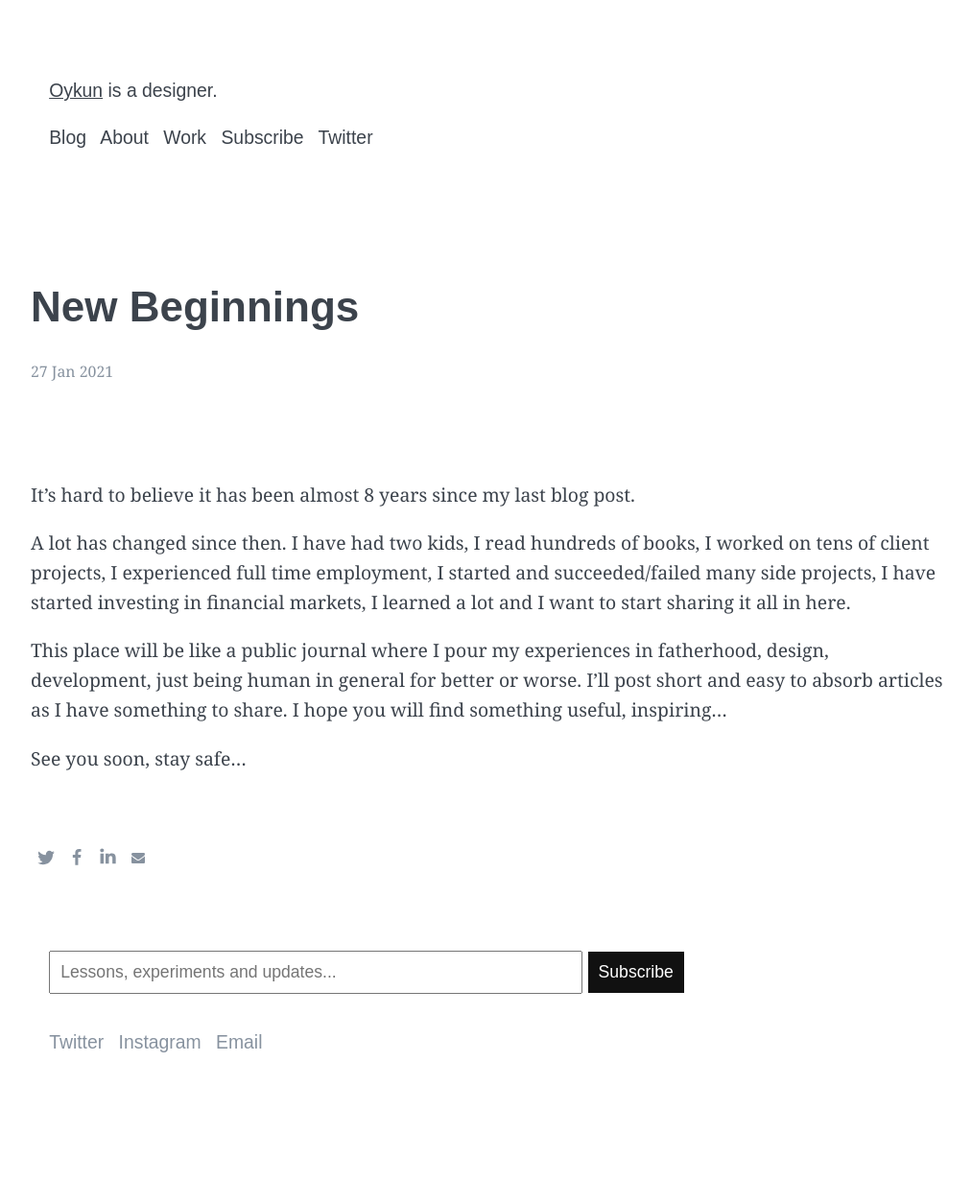
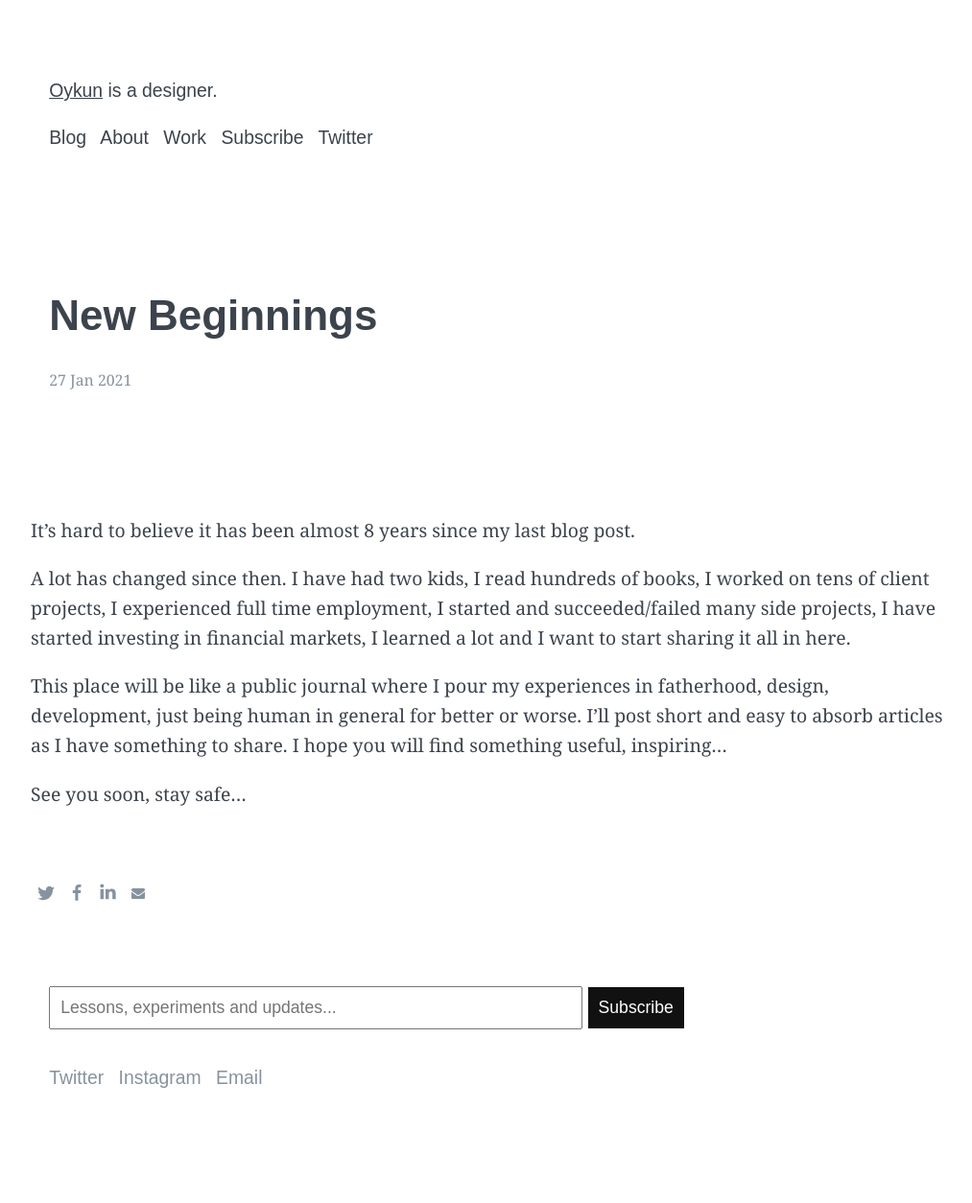
Before and after one commit to oykun/oykun.github.io, a Jekyll site: the page built from _posts/2021-01-27-new-beginnings.markdown, in a window 1280 px wide. Shown: the whole page at 96% size, without its empty margins (128-1141 px from the left). Built offline with Jekyll 4.4.1, drawn with Linux system fonts in a browser that asks for light colours; before the commit the page ends 1217 px from its top, so only the background shows below that.

Commit message:
Add 12 grid to published posts

```diff
--- a/_layouts/post.html
+++ b/_layouts/post.html
@@ -2,8 +2,12 @@
 layout: default
 ---
 
-<h1 class="mb2">{{ page.title }}</h1>
-<p class="text-grey pb5 mb5 text-small">{{ page.date | date_to_string }}</p>
+<div class="row">
+	<div class="col-12">
+		<h1 class="mb2">{{ page.title }}</h1>
+		<p class="text-grey pb5 mb5 text-small">{{ page.date | date_to_string }}</p>
+	</div>
+</div>
 
 <div class="post-content">
 	{{ content }}
```
Also changed, not shown: 4 other files.
